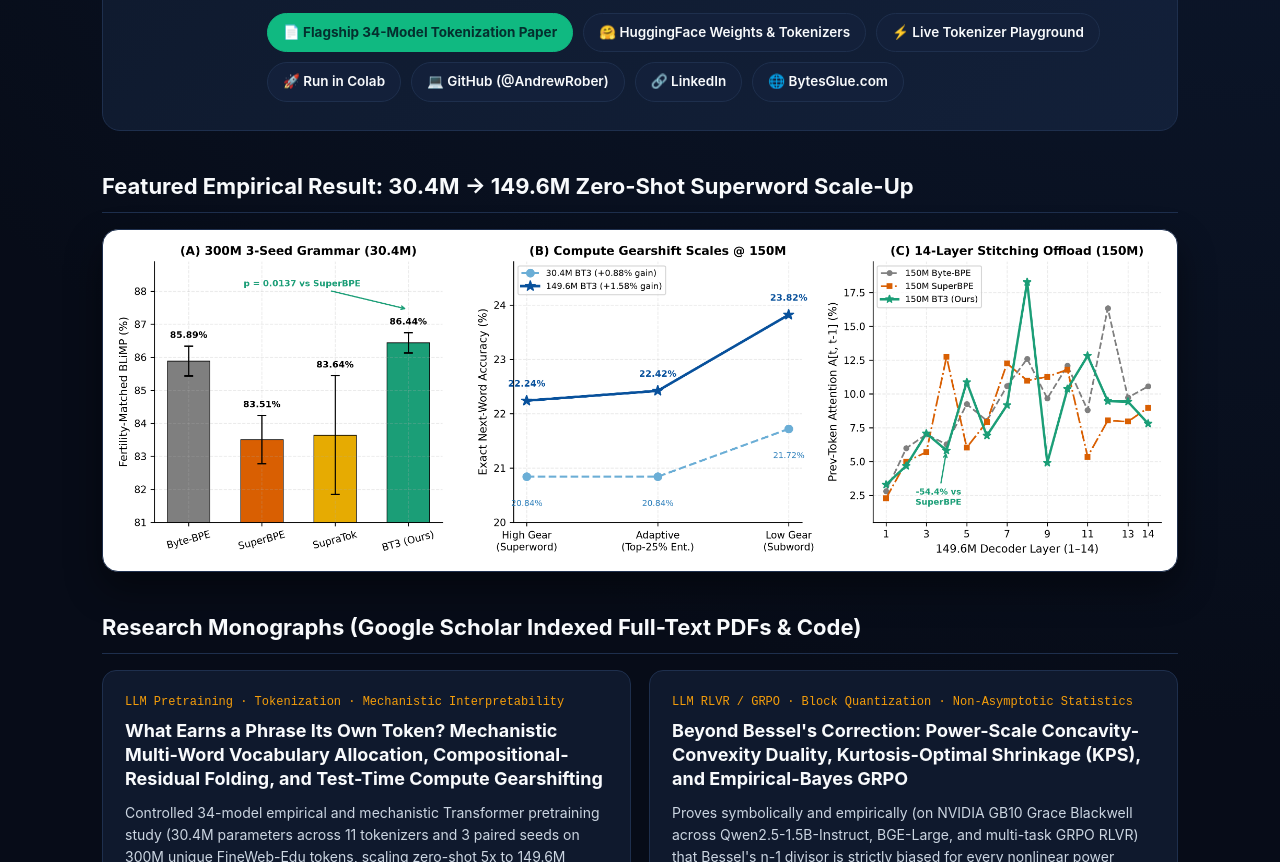
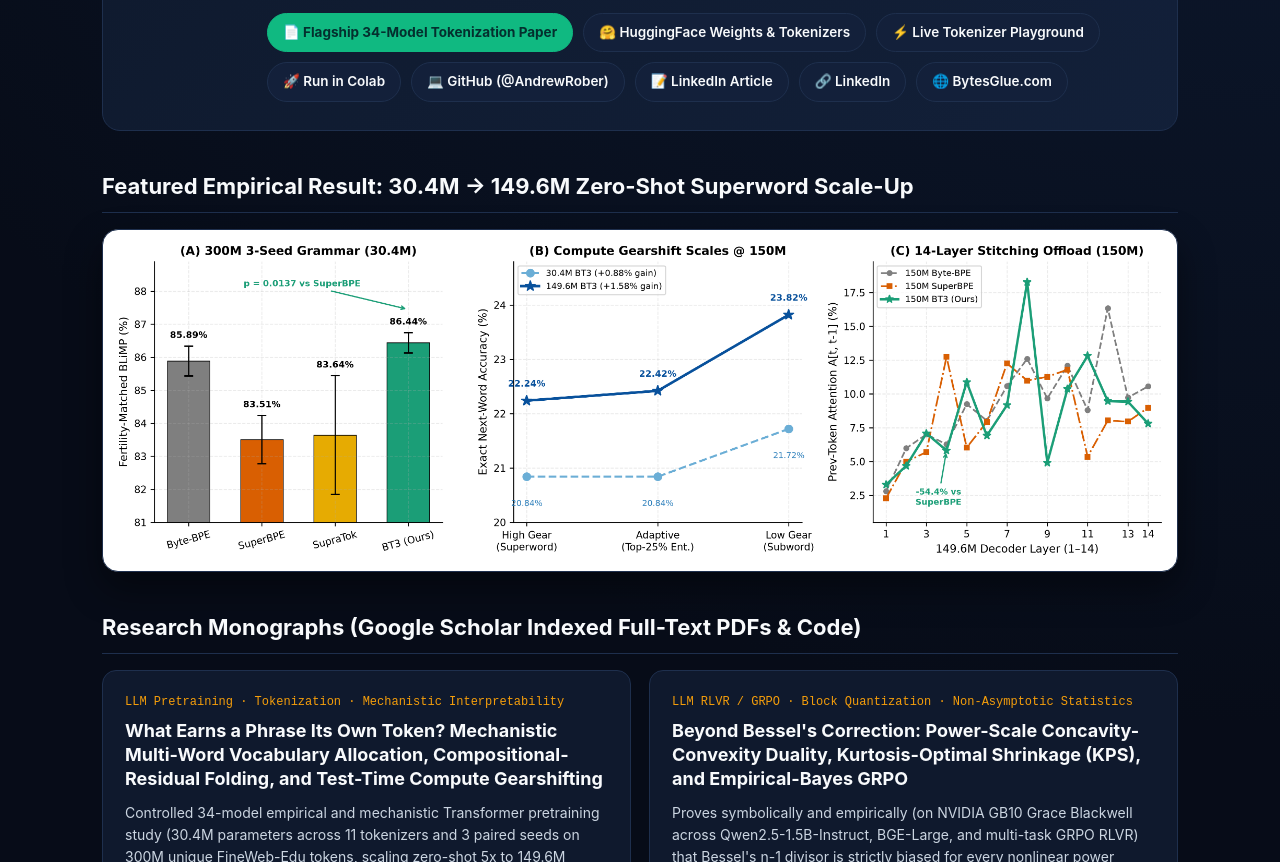
Before and after one commit to AndrewRober/andrewrober.github.io, a plain HTML site: page index.html in a window 1280 px wide. Shown: the part 1179-2041 px from the top of the page. Drawn offline with Linux system fonts and the light colour scheme.

Commit message:
Add LinkedIn Pulse article link and IndexNow verification key

```diff
--- a/index.html
+++ b/index.html
@@ -108,7 +108,7 @@ pre {
           <a class="btn" href="https://huggingface.co/AndrewR123" target="_blank">🤗 HuggingFace Weights &amp; Tokenizers</a>
           <a class="btn" href="https://huggingface.co/spaces/AndrewR123/Superword-Tokenizer-Playground" target="_blank">⚡ Live Tokenizer Playground</a> <a class="btn" href="https://colab.research.google.com/github/AndrewRober/MechanisticPhraseTokenization/blob/main/notebooks/Mechanistic_Phrase_Tokenization_Demo.ipynb" target="_blank">🚀 Run in Colab</a>
           <a class="btn" href="https://github.com/AndrewRober" target="_blank">💻 GitHub (@AndrewRober)</a>
-          <a class="btn" href="https://www.linkedin.com/in/andrew-rober/" target="_blank">🔗 LinkedIn</a>
+          <a class="btn" href="https://www.linkedin.com/pulse/what-earns-phrase-its-own-token-lessons-from-34-andrew-rober-srcye/" target="_blank">📝 LinkedIn Article</a> <a class="btn" href="https://www.linkedin.com/in/andrew-rober/" target="_blank">🔗 LinkedIn</a>
           <a class="btn" href="https://www.bytesglue.com" target="_blank">🌐 BytesGlue.com</a>
         </div>
       </div>
```
Also changed, not shown: a9f4c82d6e1b470392c5d81e4f6a0b3c.txt (added).
